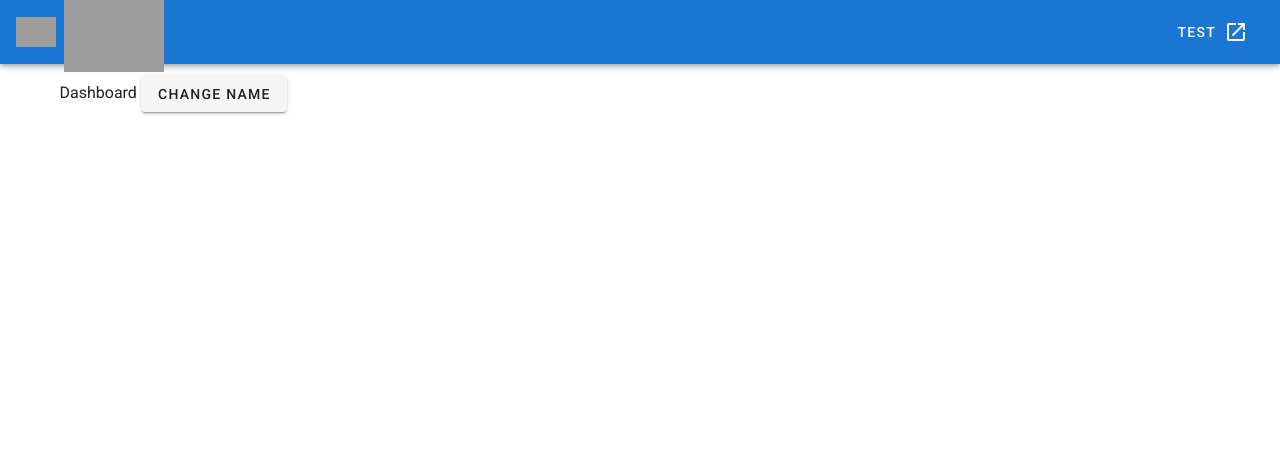
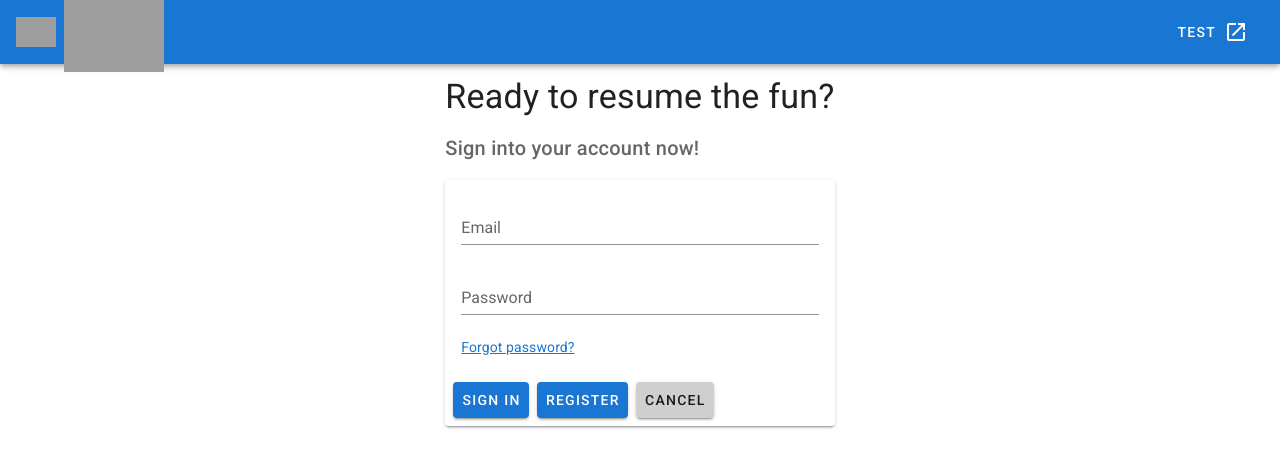
Before and after one commit to NeptuneCenturyStudios/StoryChainWeb, a Vue app in the folder StoryChain/: page /#/sign-in in a window 1280 px wide. Before the commit this address led to /#/dashboard. Shown: the top 468 px of the page. Built offline with nearby package versions, Linux system fonts and the light colour scheme; grey boxes are pictures that could not be loaded; what vue-toasted would draw is missing.

Commit message:
updates to sign in page

```diff
--- a/StoryChain/src/components/SignIn.vue
+++ b/StoryChain/src/components/SignIn.vue
@@ -25,14 +25,18 @@
 
                     <v-text-field label="Password"
                                   v-model="password"
-                                  type="password"
-                                  ></v-text-field>
+                                  type="password"></v-text-field>
+
+                    <router-link :to="{name: 'forgot-password'}">Forgot password?</router-link>
 
                 </v-card-text>
 
                 <v-card-actions>
                     <v-btn color="primary" @click="signIn" :loading="loading">
                         Sign In
+                    </v-btn>
+                    <v-btn color="primary" :to="{ name: 'register'}" :disabled="loading">
+                        Register
                     </v-btn>
                     <v-btn :to="{ name: 'home'}" :disabled="loading">
                         Cancel
```
